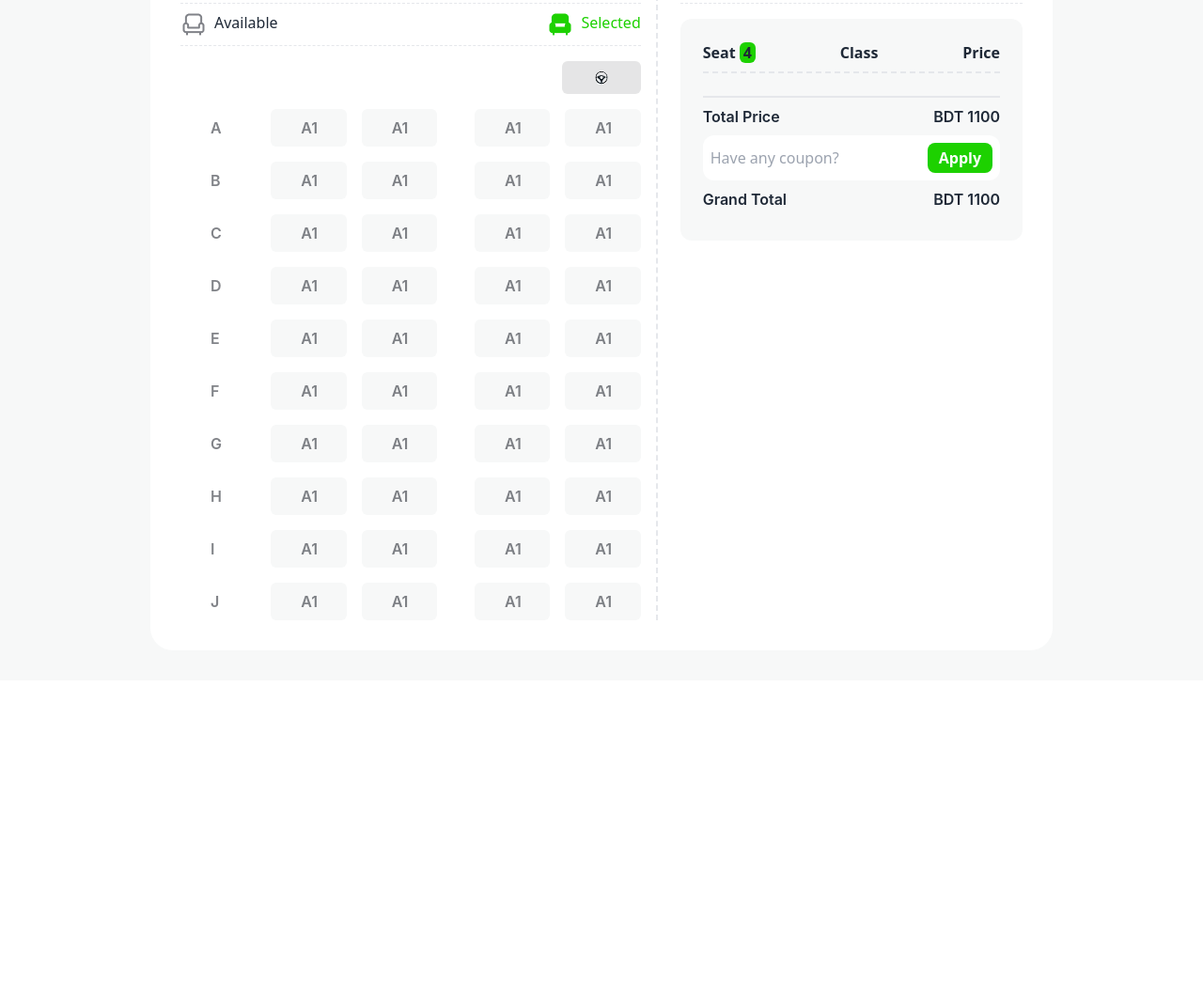
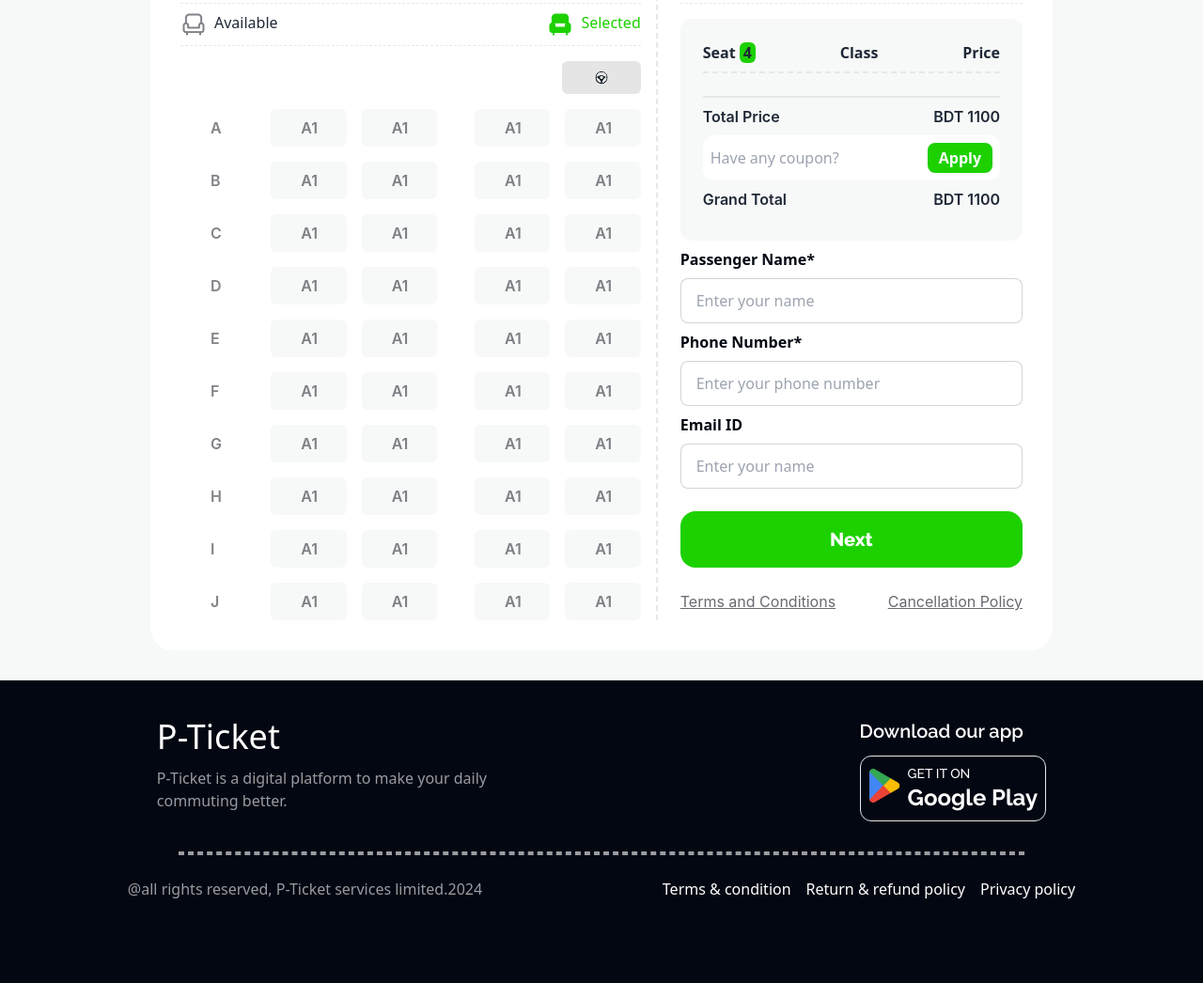
Before and after one commit to emon-hossain1001/Assignment-05, a plain HTML site: page index.html in a window 1280 px wide. Shown: the part 2185-3231 px from the top of the page at 94% size. Before the commit the page ends 2909 px from the top, so only its background shows below. Drawn offline with nearby package versions, Linux system fonts and the light colour scheme.

Commit message:
added footer and completed main section

```diff
--- a/index.html
+++ b/index.html
@@ -313,12 +313,14 @@
             <div class="flex-auto">
               <h1 class="text-2xl font-bold text-[rgb(3,7,18)] font-raleway mb-4">Select Your Seat</h1>
               <hr class="border-dashed">
+              <!-- ticket pricing -->
               <div class="bg-[rgb(247,248,248)] rounded-xl mt-4 p-6">
                 <div class="flex justify-between border-b-2 border-dashed pb-2 font-inter]">
                   <p class="text-[rgb(3,7,18) font-semibold">Seat <span class="bg-[rgb(29,209,0)] px-1 rounded-md">4</span></p>
                 <p class="text-[rgb(3,7,18) font-semibold">Class</p>
                 <p class="text-[rgb(3,7,18) font-semibold">Price</p>
                 </div>
+                <!-- price information -->
                 <div class="p-3 border-b-2">
 
                 </div>
@@ -335,12 +337,63 @@
                   <p>BDT <span>1100</span></p>
                 </div>
               </div>
+              <!-- passenger form -->
+              <div>
+                <div class="space-y-2 mt-2" >
+                  <h1 class="text-[rgb(3,7,18)] font-bold">Passenger Name*</h1>
+                  <input type="text" placeholder="Enter your name" class="input input-bordered w-full" />
+                </div>
+                <div class="space-y-2 mt-2" >
+                  <h1 class="text-[rgb(3,7,18)] font-bold">Phone Number*</h1>
+                  <input type="text" placeholder="Enter your phone number" class="input input-bordered w-full" />
+                </div>
+                <div class="space-y-2 mt-2" >
+                  <h1 class="text-[rgb(3,7,18)] font-bold">Email ID</h1>
+                  <input type="text" placeholder="Enter your name" class="input input-bordered w-full" />
+                </div>
+                <div class="my-6">
+                  <button class="bg-[rgb(29,209,0)] text-white text-xl font-extrabold font-raleway rounded-2xl w-full py-4">Next</button>
+                </div>
+                <div class="flex justify-between text-[rgba(3,7,18,0.6)] font-inter">
+                  <a href=""><p><u>Terms and Conditions</u></p></a>
+                  <a href=""><p><u>Cancellation Policy</u></p></a>
+                </div>
+              </div>
             </div>
           </div>
         </div>
       </section>
     </main>
-    <footer></footer>
+    <!-- footer section -->
+    <footer class=" p-10 bg-[rgb(3,7,18)] ">
+      <div class="flex justify-around">
+        <div class="space-y-3">
+          <h1 class="text-4xl text-white">P-Ticket</h1>
+          <p class="text-[rgba(255,255,255,0.6)] w-3/4">P-Ticket is a digital platform to make your daily commuting better.</p>
+        </div>
+        <div class="text-white font-raleway space-y-3">
+          <h1 class="text-xl font-semibold ">Download our app</h1>
+          <div class="flex gap-2 border p-2 items-center rounded-xl">
+            <div><button><img src="./images/playstore.png" alt=""></button></div>
+            <div>
+              <p class="font-medium text-sm">GET IT ON</p>
+            <h1 class="text-2xl font-bold">Google Play</h1>
+            </div>
+          </div>
+        </div>
+      </div>
+      <hr class="border-dashed border-[2px] mt-8 mb-6 border-[rgba(255,255,255,0.6)] w-3/4 mx-auto">
+      <div class="flex justify-around mb-12">
+        <div>
+          <p class="text-[rgba(255,255,255,0.6)]">@all rights reserved, P-Ticket services limited.2024</p>
+        </div>
+        <div class="flex gap-4 text-white">
+          <p>Terms & condition</p>
+          <p>Return & refund policy</p>
+          <p>Privacy policy</p>
+        </div>
+      </div>
+    </footer>
     <script src="./ticket.js"></script>
   </body>
 </html>
```
